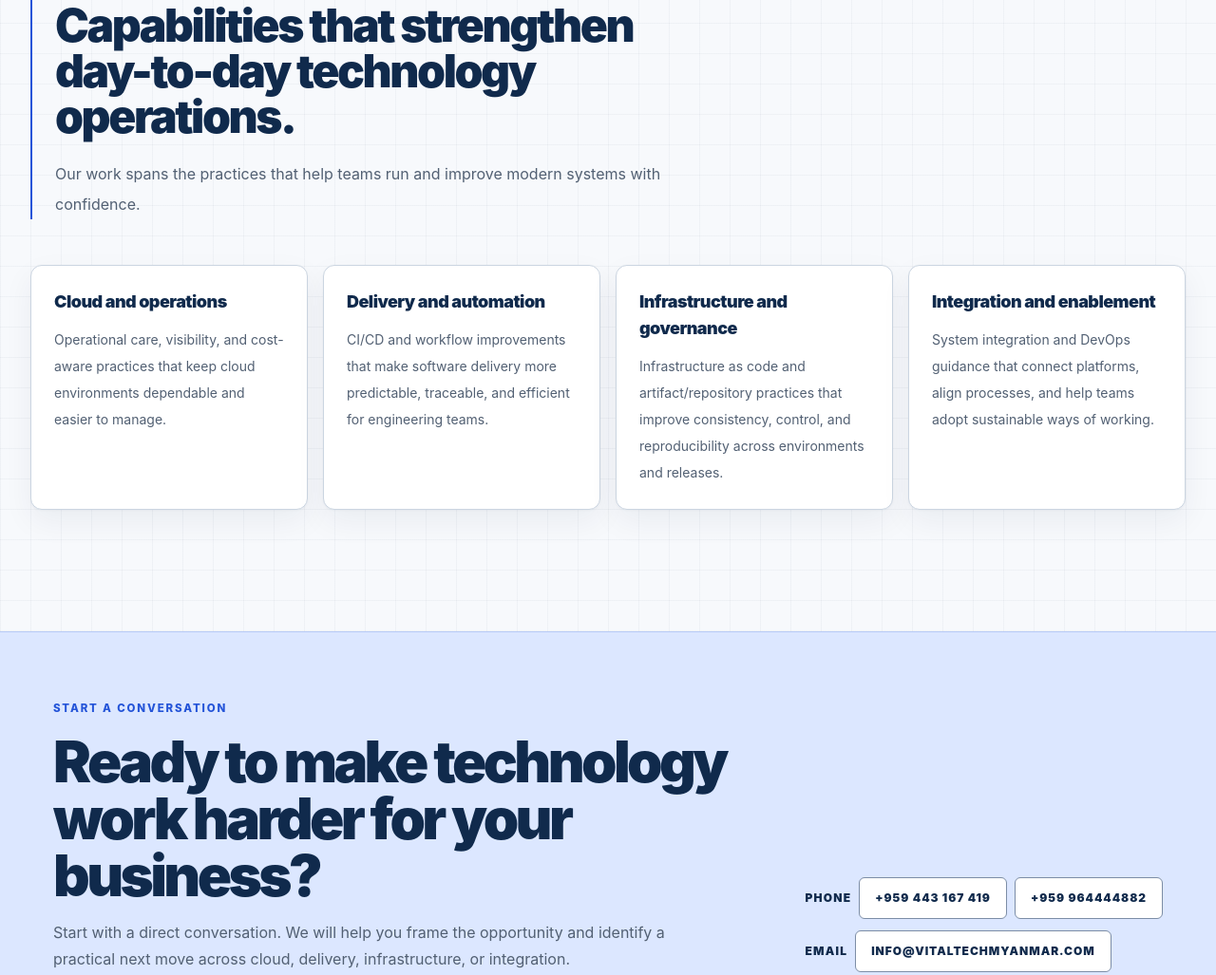
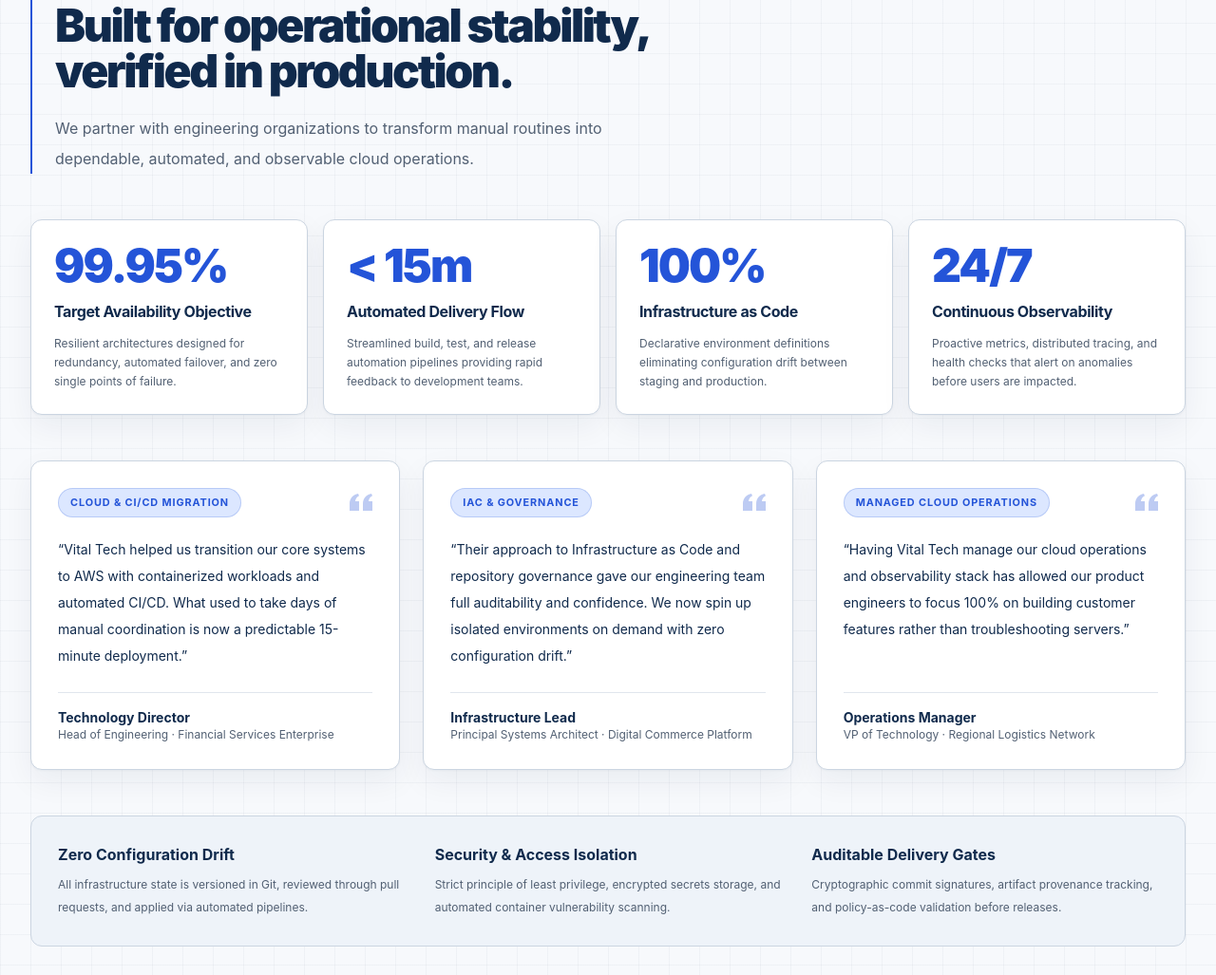
Before and after one commit to vitaltechmyanmar/vitaltech, an Astro site: page / in a window 1280 px wide. Shown: the part 3656-4683 px from the top of the page at 95% size. Built offline with nearby package versions, Linux system fonts and the light colour scheme; Astro itself is replaced by a stand-in of ours.

Commit message:
feat: add trust and social proof section to homepage

```diff
--- a/AGENTS.md
+++ b/AGENTS.md
@@ -55,3 +55,4 @@ Append a dated entry here for every code or configuration change.
 
 - 2026-11-18: Added Cloudflare Turnstile protection to the contact form: typed env fields, explicit widget with token reset, canonical `siteverify` gate, centralized action/message copy, Vercel env documentation, and this change-log rule.
 - 2026-11-18: Added workflow preferences to avoid local WSL runs and to leave changes uncommitted and unpushed for manual Vercel deployment.
+- 2026-11-20: Added Trust & Social Proof section to the homepage: centralized types and content in `src/types/site.ts` and `src/content/site.ts` (operational delivery metrics, enterprise endorsements, and engineering governance standards), created `TrustProof.astro` component, and integrated into `index.astro`.
--- /dev/null
+++ b/src/components/TrustProof.astro
@@ -0,0 +1,76 @@
+---
+import Badge from './ui/Badge.astro';
+import Card from './ui/Card.astro';
+import SectionHeading from './SectionHeading.astro';
+import { trustContent } from '../content/site';
+---
+
+<section class="section-frame py-24 md:py-32" aria-labelledby="trust-proof-heading">
+  <SectionHeading
+    id="trust-proof-heading"
+    eyebrow={trustContent.eyebrow}
+    title={trustContent.title}
+    summary={trustContent.summary}
+  />
+
+  {/* Operational Metrics */}
+  <div class="mt-12 grid grid-cols-2 gap-4 lg:grid-cols-4">
+    {
+      trustContent.metrics.map((metric) => (
+        <Card as="article" padding="md" class="flex flex-col justify-between">
+          <div>
+            <div class="text-3xl font-black tracking-[-0.04em] text-accent sm:text-4xl lg:text-5xl">
+              {metric.value}
+            </div>
+            <h3 class="mt-3 text-sm font-bold tracking-tight text-ink sm:text-base">{metric.label}</h3>
+          </div>
+          <p class="mt-3 text-xs leading-5 text-muted">{metric.description}</p>
+        </Card>
+      ))
+    }
+  </div>
+
+  {/* Client Testimonials / Engineering Endorsements */}
+  <div class="mt-12 grid gap-6 md:grid-cols-3">
+    {
+      trustContent.testimonials.map((item) => (
+        <Card as="article" padding="lg" class="flex flex-col justify-between">
+          <div>
+            <div class="flex items-center justify-between">
+              <Badge tone="accent">{item.tag}</Badge>
+              <svg
+                class="h-6 w-6 text-accent/30"
+                fill="currentColor"
+                viewBox="0 0 24 24"
+                aria-hidden="true"
+              >
+                <path d="M14.017 21v-7.391c0-5.704 3.731-9.57 8.983-10.609l.995 2.151c-2.432.917-3.995 3.638-3.995 5.849h4v10h-9.983zm-14.017 0v-7.391c0-5.704 3.748-9.57 9-10.609l.996 2.151c-2.433.917-3.996 3.638-3.996 5.849h3.983v10h-9.983z" />
+              </svg>
+            </div>
+            <blockquote class="mt-5 text-sm leading-7 text-ink">
+              “{item.quote}”
+            </blockquote>
+          </div>
+          <div class="mt-6 border-t border-line/60 pt-4">
+            <div class="text-sm font-bold text-ink">{item.author}</div>
+            <div class="text-xs text-muted">{item.role} · {item.organization}</div>
+          </div>
+        </Card>
+      ))
+    }
+  </div>
+
+  {/* Engineering Standards & Governance */}
+  <Card variant="muted" padding="lg" class="mt-12">
+    <div class="grid gap-8 md:grid-cols-3">
+      {
+        trustContent.standards.map((standard) => (
+          <div>
+            <h4 class="text-base font-bold text-ink">{standard.title}</h4>
+            <p class="mt-2 text-xs leading-6 text-muted">{standard.description}</p>
+          </div>
+        ))
+      }
+    </div>
+  </Card>
+</section>
--- a/src/content/site.ts
+++ b/src/content/site.ts
@@ -11,6 +11,7 @@ import type {
   Service,
   TechnologyIcon,
   TechnologyStackGroup,
+  TrustContent,
 } from '../types/site';
 
 export const siteName = 'Vital Tech Myanmar';
@@ -1029,3 +1030,72 @@ export const contactPageContent = {
       'Prefer to speak directly? Reach the team by phone or email, or send a message using the form with details about your organization and what you want to achieve.',
   },
 };
+
+export const trustContent: TrustContent = {
+  eyebrow: 'Engineering delivery & trust',
+  title: 'Built for operational stability, verified in production.',
+  summary:
+    'We partner with engineering organizations to transform manual routines into dependable, automated, and observable cloud operations.',
+  metrics: [
+    {
+      value: '99.95%',
+      label: 'Target Availability Objective',
+      description: 'Resilient architectures designed for redundancy, automated failover, and zero single points of failure.',
+    },
+    {
+      value: '< 15m',
+      label: 'Automated Delivery Flow',
+      description: 'Streamlined build, test, and release automation pipelines providing rapid feedback to development teams.',
+    },
+    {
+      value: '100%',
+      label: 'Infrastructure as Code',
+      description: 'Declarative environment definitions eliminating configuration drift between staging and production.',
+    },
+    {
+      value: '24/7',
+      label: 'Continuous Observability',
+      description: 'Proactive metrics, distributed tracing, and health checks that alert on anomalies before users are impacted.',
+    },
+  ],
+  testimonials: [
+    {
+      quote:
+        'Vital Tech helped us transition our core systems to AWS with containerized workloads and automated CI/CD. What used to take days of manual coordination is now a predictable 15-minute deployment.',
+      author: 'Technology Director',
+      role: 'Head of Engineering',
+      organization: 'Financial Services Enterprise',
+      tag: 'Cloud & CI/CD Migration',
+    },
+    {
+      quote:
+        'Their approach to Infrastructure as Code and repository governance gave our engineering team full auditability and confidence. We now spin up isolated environments on demand with zero configuration drift.',
+      author: 'Infrastructure Lead',
+      role: 'Principal Systems Architect',
+      organization: 'Digital Commerce Platform',
+      tag: 'IaC & Governance',
+    },
+    {
+      quote:
+        'Having Vital Tech manage our cloud operations and observability stack has allowed our product engineers to focus 100% on building customer features rather than troubleshooting servers.',
+      author: 'Operations Manager',
+      role: 'VP of Technology',
+      organization: 'Regional Logistics Network',
+      tag: 'Managed Cloud Operations',
+    },
+  ],
+  standards: [
+    {
+      title: 'Zero Configuration Drift',
+      description: 'All infrastructure state is versioned in Git, reviewed through pull requests, and applied via automated pipelines.',
+    },
+    {
+      title: 'Security & Access Isolation',
+      description: 'Strict principle of least privilege, encrypted secrets storage, and automated container vulnerability scanning.',
+    },
+    {
+      title: 'Auditable Delivery Gates',
+      description: 'Cryptographic commit signatures, artifact provenance tracking, and policy-as-code validation before releases.',
+    },
+  ],
+};
--- a/src/pages/index.astro
+++ b/src/pages/index.astro
@@ -6,6 +6,7 @@ import HomeTechStack from '../components/HomeTechStack.astro';
 import PageHero from '../components/PageHero.astro';
 import SectionHeading from '../components/SectionHeading.astro';
 import ServiceCard from '../components/ServiceCard.astro';
+import TrustProof from '../components/TrustProof.astro';
 import { aboutPageContent, homeHero, industries, pageMetadata, services } from '../content/site';
 import BaseLayout from '../layouts/BaseLayout.astro';
 
@@ -47,6 +48,8 @@ const featuredServices = services.filter((service) => service.featured);
 
   <HomeTechStack />
 
+  <TrustProof />
+
   <section class="section-frame py-24 md:py-32">
     <SectionHeading
       eyebrow={aboutPageContent.focus.eyebrow}
```
Also changed, not shown: src/types/site.ts (+28 -0 lines).
